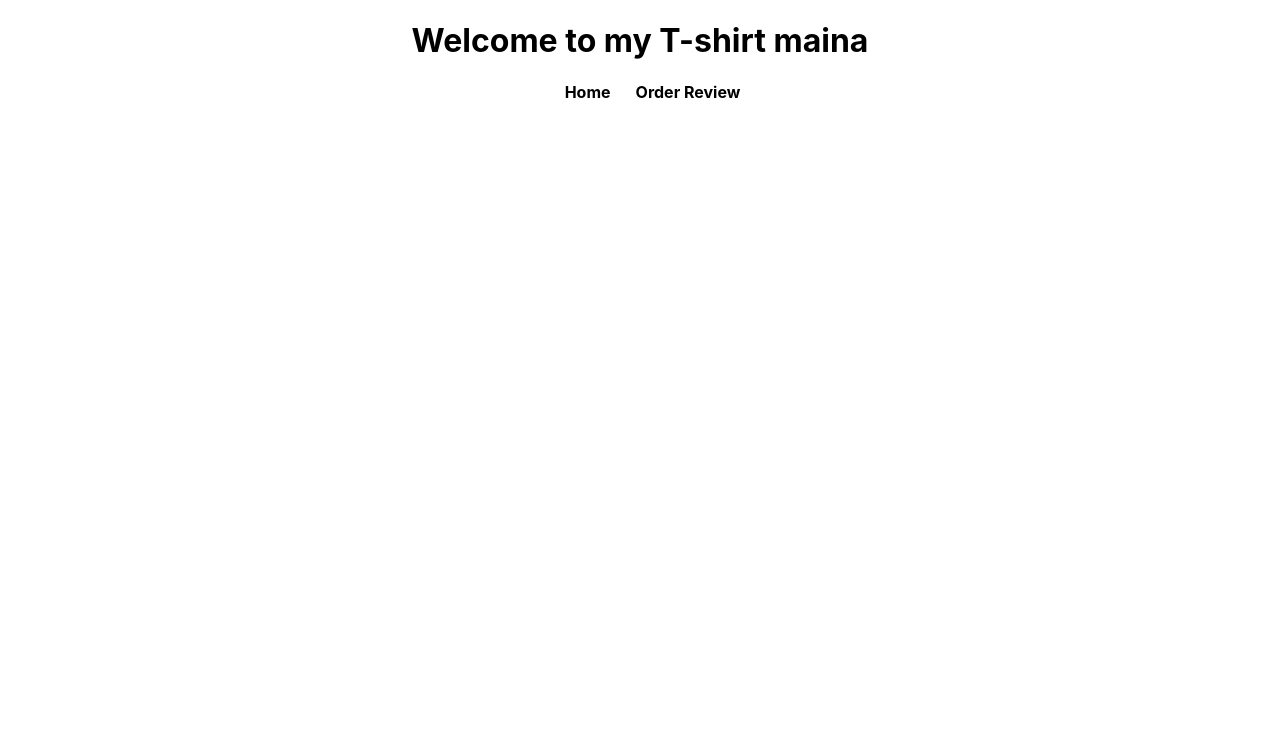
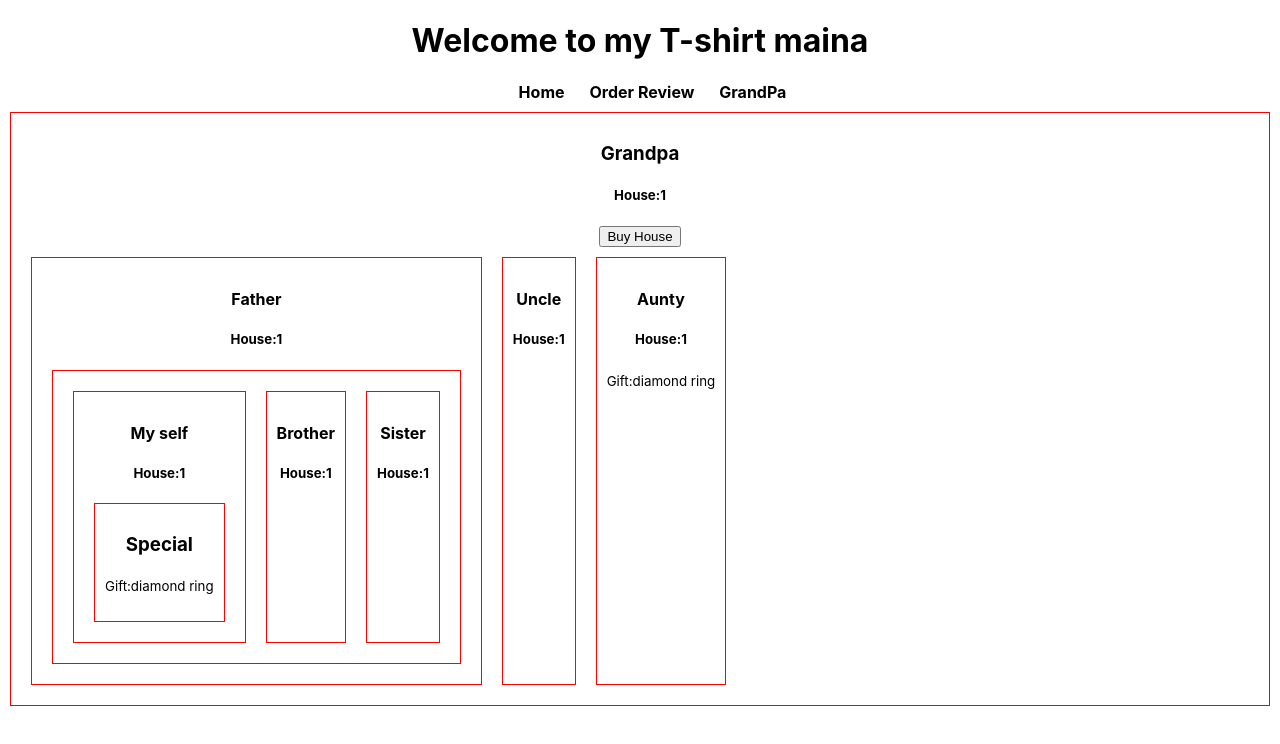
Before and after one commit to mohammad-al-amin-islam/tshirt-mania, a React (Create React App) app: page /grandpa in a window 1280 px wide. Shown: the top 744 px of the page. Built offline with nearby package versions, Linux system fonts and the light colour scheme.

Commit message:
props drilling and context api practice added

```diff
--- a/src/App.js
+++ b/src/App.js
@@ -3,6 +3,7 @@ import './App.css';
 import Header from './components/Header/Header';
 import Home from './components/Home/Home';
 import OrderReview from './components/OrderReview/OrderReview';
+import Grandpa from './components/Grandpa/Grandpa'
 
 function App() {
   return (
@@ -12,6 +13,7 @@ function App() {
         <Route path='/' element={<Home></Home>}>Home</Route>
         <Route path='/home' element={<Home></Home>}>Home</Route>
         <Route path='/orderreview' element={<OrderReview></OrderReview>}></Route>
+        <Route path='/grandpa' element={<Grandpa></Grandpa>}></Route>
       </Routes>
     </div>
   );
--- /dev/null
+++ b/src/components/Aunty/Aunty.js
@@ -0,0 +1,15 @@
+import React, { useContext } from 'react';
+import { RingContext } from '../Grandpa/Grandpa';
+
+const Aunty = ({ house }) => {
+    const ring = useContext(RingContext);
+    return (
+        <div>
+            <h4>Aunty</h4>
+            <h5>House:{house}</h5>
+            <p><small>Gift:{ring}</small></p>
+        </div>
+    );
+};
+
+export default Aunty;
--- /dev/null
+++ b/src/components/Brother/Bother.js
@@ -0,0 +1,12 @@
+import React from 'react';
+
+const Bother = ({ house }) => {
+    return (
+        <div>
+            <h4>Brother</h4>
+            <h5>House:{house}</h5>
+        </div>
+    );
+};
+
+export default Bother;
--- /dev/null
+++ b/src/components/Father/Father.js
@@ -0,0 +1,20 @@
+import React from 'react';
+import MySelf from '../MySelf/MySelf';
+import Brother from '../Brother/Bother'
+import Sister from '../Sister/Sister';
+
+const Father = ({ house }) => {
+    return (
+        <div>
+            <h4>Father</h4>
+            <h5>House:{house}</h5>
+            <div style={{ display: 'flex' }}>
+                <MySelf house={house}></MySelf>
+                <Brother house={house}></Brother>
+                <Sister house={house}></Sister>
+            </div>
+        </div>
+    );
+};
+
+export default Father;
--- /dev/null
+++ b/src/components/Grandpa/Grandpa.css
@@ -0,0 +1,6 @@
+.grandpa,
+.grandpa div {
+    border: 1px solid red;
+    margin: 10px;
+    padding: 10px;
+}
--- /dev/null
+++ b/src/components/Grandpa/Grandpa.js
@@ -0,0 +1,31 @@
+import React, { createContext, useState } from 'react';
+import Aunty from '../Aunty/Aunty';
+import Father from '../Father/Father'
+import Uncle from '../Uncle/Uncle'
+import './Grandpa.css'
+
+export const RingContext = createContext('ring');
+
+const Grandpa = () => {
+    const ornaments = 'diamond ring'
+    const [house, setHouse] = useState(1)
+    const handleBuyHouse = () => {
+        setHouse(house + 1);
+    }
+    return (
+        <RingContext.Provider value={ornaments}>
+            <div className='grandpa' >
+                <h3>Grandpa</h3>
+                <h5>House:{house}</h5>
+                <button onClick={handleBuyHouse}>Buy House</button>
+                <section style={{ display: 'flex' }}>
+                    <Father house={house}></Father>
+                    <Uncle house={house}></Uncle>
+                    <Aunty house={house}></Aunty>
+                </section>
+            </div>
+        </RingContext.Provider>
+    );
+};
+
+export default Grandpa;
--- a/src/components/Header/Header.js
+++ b/src/components/Header/Header.js
@@ -9,6 +9,7 @@ const Header = () => {
             <nav>
                 <Link to='/home'>Home</Link>
                 <Link to='/orderreview'>Order Review</Link>
+                <Link to='/grandpa'>GrandPa</Link>
             </nav>
         </div>
     );
--- /dev/null
+++ b/src/components/MySelf/MySelf.js
@@ -0,0 +1,14 @@
+import React from 'react';
+import Special from '../Special/Special';
+
+const MySelf = ({ house }) => {
+    return (
+        <div>
+            <h4>My self</h4>
+            <h5>House:{house}</h5>
+            <Special></Special>
+        </div>
+    );
+};
+
+export default MySelf;
--- /dev/null
+++ b/src/components/Sister/Sister.js
@@ -0,0 +1,12 @@
+import React from 'react';
+
+const Sister = ({ house }) => {
+    return (
+        <div>
+            <h4>Sister</h4>
+            <h5>House:{house}</h5>
+        </div>
+    );
+};
+
+export default Sister; <h4>Sister</h4>
--- /dev/null
+++ b/src/components/Special/Special.js
@@ -0,0 +1,14 @@
+import React, { useContext } from 'react';
+import { RingContext } from '../Grandpa/Grandpa';
+
+const Special = () => {
+    const ring = useContext(RingContext)
+    return (
+        <div>
+            <h3>Special</h3>
+            <p><small>Gift:{ring}</small></p>
+        </div>
+    );
+};
+
+export default Special;
--- /dev/null
+++ b/src/components/Uncle/Uncle.js
@@ -0,0 +1,12 @@
+import React from 'react';
+
+const Uncle = ({ house }) => {
+    return (
+        <div>
+            <h4>Uncle</h4>
+            <h5>House:{house}</h5>
+        </div>
+    );
+};
+
+export default Uncle;
```
